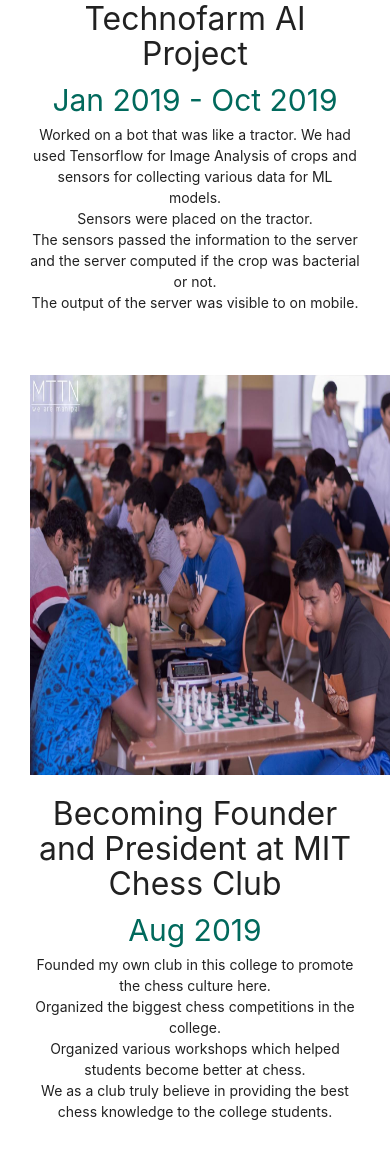
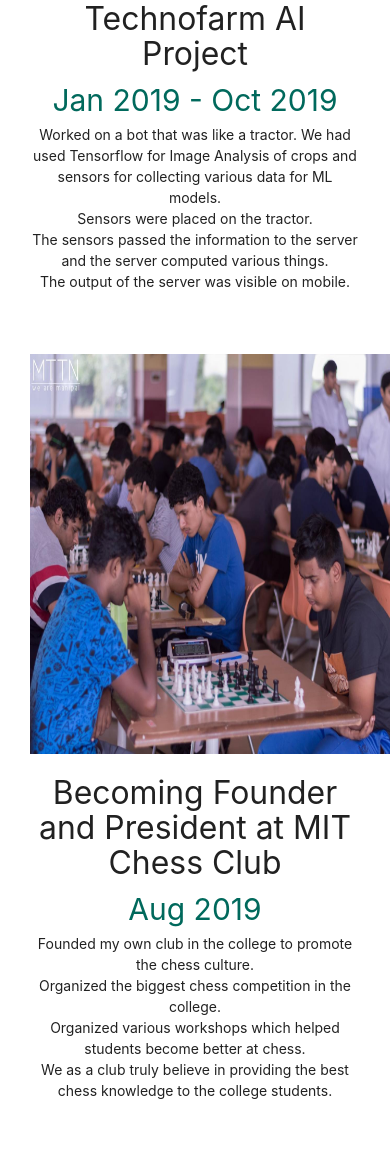
Before and after one commit to ralouekapoor06/Personal_Website, a Node server app: page / in a window 390 px wide; the page is wider, and only the part inside the window is pictured. Shown: the part 2216-3380 px from the top of that part. Run offline with Node 20, Linux system fonts and the light colour scheme; some libraries are stand-ins or nearby versions.

Commit message:
Mobile friendly

```diff
--- a/views/index.ejs
+++ b/views/index.ejs
@@ -19,6 +19,7 @@
         });
         </script>
         <style>
+
 
 
         #datee{
@@ -108,9 +109,9 @@ nav.nav-center ul li a {
                     </div>
                 </nav>
         <div class="center">
-            <div style="width: 100%;height: 650;background-color: 81d4fa">
+            <div style="width: 100%;height: 650;background-color: 81d4fa;position: relative;">
             <div class="typewriter">
-                <h3 id="uppert">Hey, I'm Raloue Kapoor.</h3>
+                <h3>Hey, I'm Raloue Kapoor.</h3>
             </div>
             </div>
         </div>
@@ -154,8 +155,8 @@ nav.nav-center ul li a {
                 <div>Worked on a bot that was like a tractor. We had used Tensorflow for Image Analysis of crops and sensors for
                         collecting various data for ML models. </div>
                         <div>Sensors were placed on the tractor.</div>
-                <div>The sensors passed the information to the server and the server computed if the crop was bacterial or not.</div>
-                <div>The output of the server was visible to on mobile.</div>
+                <div>The sensors passed the information to the server and the server computed various things.</div>
+                <div>The output of the server was visible on mobile.</div>
                     </div>
             </div>
             </div>
@@ -171,10 +172,10 @@ nav.nav-center ul li a {
                 <h4 id="ani">Becoming Founder and President at MIT Chess Club</h4>
                 <h6 id="datee">Aug 2019</h6>
                 <div>
-                    Founded my own club in this college to promote the chess culture here.
+                    Founded my own club in the college to promote the chess culture.
                 </div>
                 <div>
-                    Organized the biggest chess competitions in the college.
+                    Organized the biggest chess competition in the college.
                 </div>
                 <div>Organized various workshops which helped students become better at chess.</div>
                 <div>We as a club truly believe in providing the best chess knowledge to the college students.</div>
@@ -279,7 +280,7 @@ nav.nav-center ul li a {
             <div class="col s12 l6">
                 <h4>Joined MIT Manipal</h4>
                 <h6 id="datee">July 2017</h6>
-                <div>Started my Undergraduate degree at MIT Manipal</div>
+                <div>Started my Undergraduate Degree at MIT Manipal</div>
                 <div>Batch - 2017-2021</div>
                 <div>Degree - BTECH-Information Technology</div>
                 <div>Currently in my 3rd year of engineering.</div>
```
